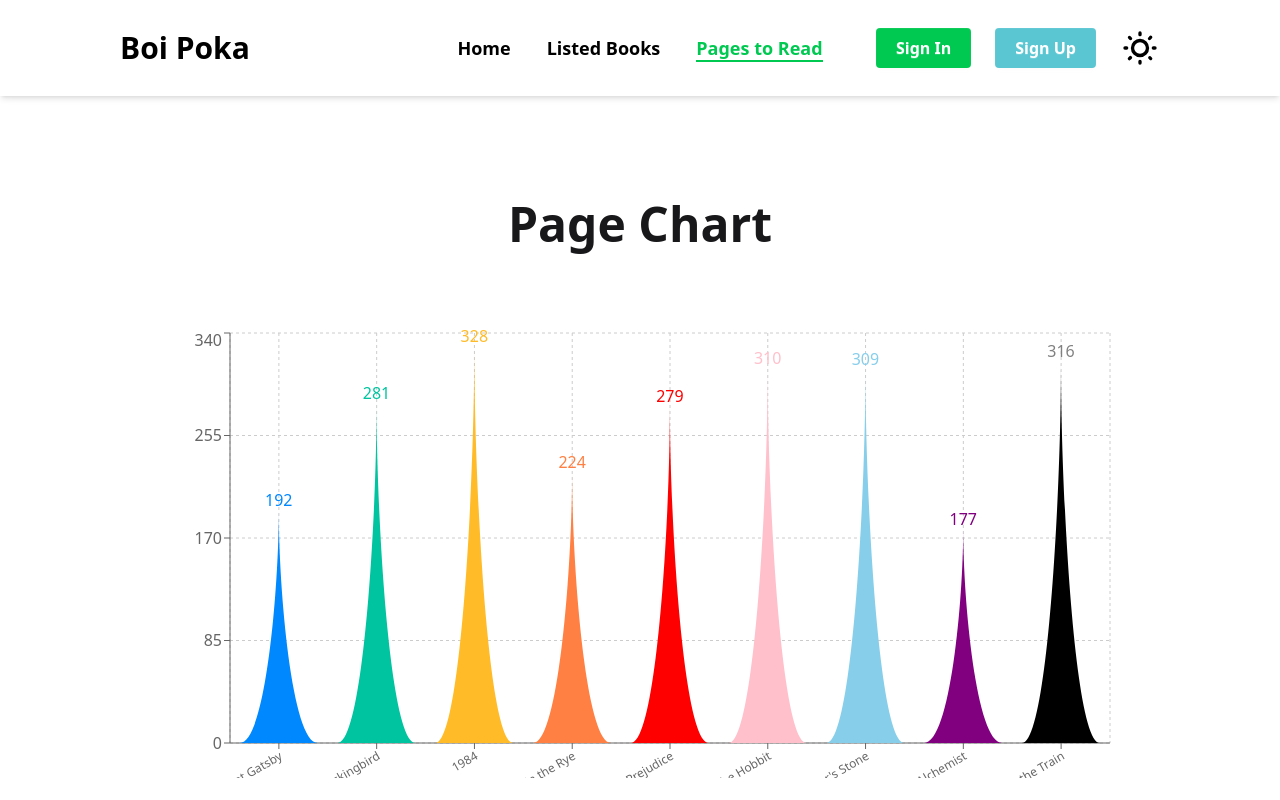
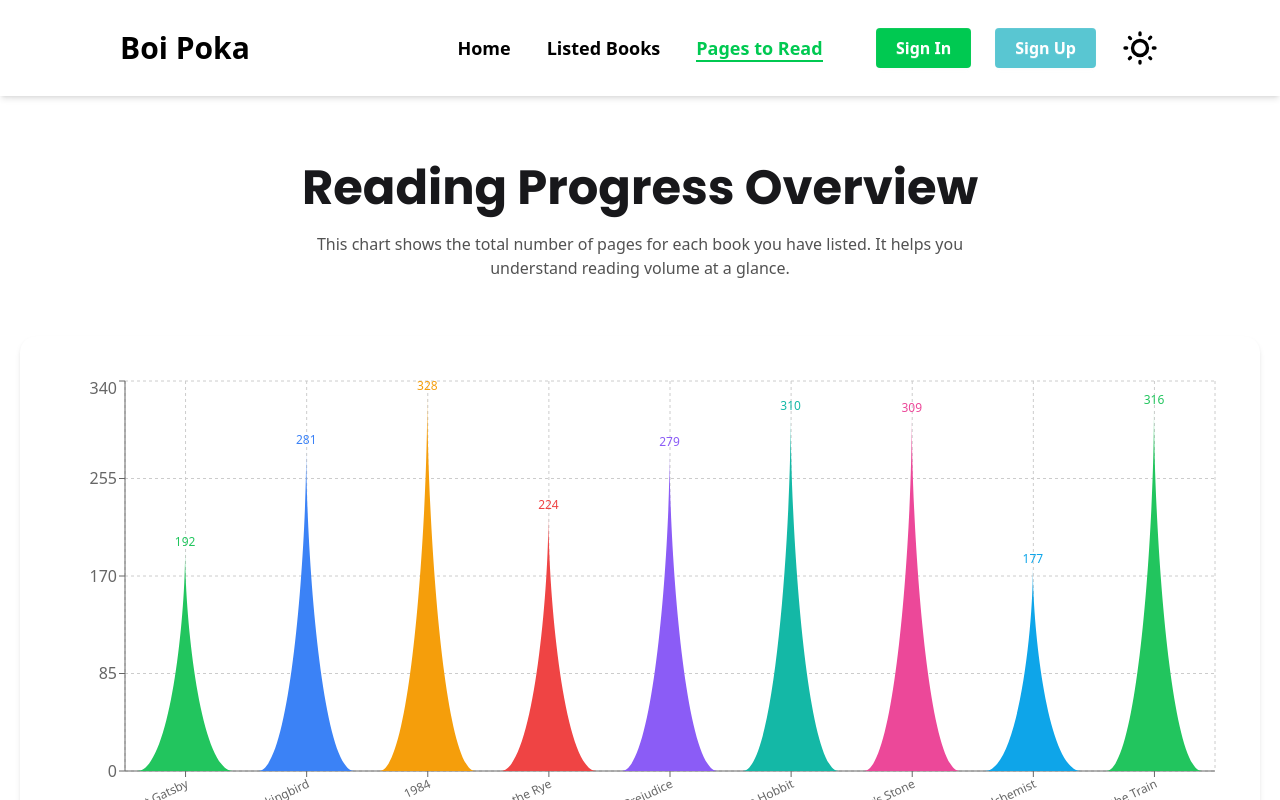
Before and after one commit to sahkil12/Boi-Poka-Book-Vibe, a React (Vite) app: page /pageChart in a window 1280 px wide. Shown: the top 800 px of the page. Built offline with nearby package versions, Linux system fonts and the light colour scheme; a web font is replaced by a local one.

Commit message:
update page chart ui and component

```diff
--- a/src/assets/Components/PageChart/PageChart.jsx
+++ b/src/assets/Components/PageChart/PageChart.jsx
@@ -1,66 +1,94 @@
 import { Helmet } from "react-helmet";
 import { useLoaderData } from "react-router-dom";
-import { BarChart, Bar, Cell, XAxis, YAxis, CartesianGrid, Tooltip } from "recharts";
+import {
+  BarChart,
+  Bar,
+  Cell,
+  XAxis,
+  YAxis,
+  CartesianGrid,
+  Tooltip,
+  ResponsiveContainer,
+} from "recharts";
 
 const colors = [
-  "#0088FE",
-  "#00C49F",
-  "#FFBB28",
-  "#FF8042",
-  "red",
-  "pink",
-  "skyblue",
-  "purple",
+  "#22c55e",
+  "#3b82f6",
+  "#f59e0b",
+  "#ef4444",
+  "#8b5cf6",
+  "#14b8a6",
+  "#ec4899",
+  "#0ea5e9",
 ];
 
 const getPath = (x, y, width, height) => {
-  return `M${x},${y + height}C${x + width / 3},${y + height} ${x + width / 2},${
-    y + height / 3
-  }
-  ${x + width / 2}, ${y}
-  C${x + width / 2},${y + height / 3} ${x + (2 * width) / 3},${y + height} ${
-    x + width
-  }, ${y + height}
+  return `M${x},${y + height}
+    C${x + width / 3},${y + height} ${x + width / 2},${y + height / 3}
+    ${x + width / 2},${y}
+    C${x + width / 2},${y + height / 3} ${x + (2 * width) / 3},${y + height}
+    ${x + width},${y + height}
     Z`;
 };
-const TriangleBar = (props) => {
-  const { fill, x, y, width, height } = props;
 
-  return <path d={getPath(x, y, width, height)} stroke="none" fill={fill} />;
+const TriangleBar = ({ fill, x, y, width, height }) => {
+  return <path d={getPath(x, y, width, height)} fill={fill} />;
 };
 
 const PageChart = () => {
   const allData = useLoaderData([]);
+
   return (
-    <div className="my-25">
+    <div className="max-w-7xl mx-auto px-4 py-16">
       <Helmet>
         <title>Boi Poka | Page Chart</title>
       </Helmet>
-      <h2 className="text-center mb-20 mt-5 text-5xl font-bold">Page Chart</h2>
 
-      <div className="flex justify-center">
-        <BarChart width={950} height={450} data={allData}>
+      {/* Header */}
+      <div className="text-center mb-14">
+        <h2 className="text-4xl md:text-5xl font-bold pop mb-5">
+          Reading Progress Overview
+        </h2>
+        <p className="text-neutral-600 max-w-2xl mx-auto">
+          This chart shows the total number of pages for each book you have
+          listed. It helps you understand reading volume at a glance.
+        </p>
+      </div>
+
+      {/* Chart Card */}
+      <div className="bg-base-100 rounded-2xl shadow-md p-6 md:p-10">
+        <div className="w-full h-[500px]">
+          <ResponsiveContainer width="100%" height="100%">
+            <BarChart data={allData}>
               <CartesianGrid strokeDasharray="3 3" />
               <XAxis
                 dataKey="bookName"
-            angle={-30}
+                angle={-25}
                 textAnchor="end"
                 interval={0}
-            className="text-[12px]"
+                height={100}
+                tick={{ fontSize: 12 }}
               />
               <YAxis />
-          <Tooltip></Tooltip>
+              <Tooltip
+                contentStyle={{
+                  borderRadius: "10px",
+                  border: "none",
+                  boxShadow: "0 10px 25px rgba(0,0,0,0.1)",
+                }}
+              />
               <Bar
                 dataKey="totalPages"
-            fill="#8884d8"
                 shape={<TriangleBar />}
-            label={{ position: "top" }}
+                label={{ position: "top", fontSize: 12 }}
               >
-            {allData.map((entry, index) => (
-              <Cell key={`cell-${index}`} fill={colors[index % 20]} />
+                {allData.map((_, index) => (
+                  <Cell key={index} fill={colors[index % colors.length]} />
                 ))}
               </Bar>
             </BarChart>
+          </ResponsiveContainer>
+        </div>
       </div>
     </div>
   );
```
Lines whose indentation alone changed are shown as unchanged.
